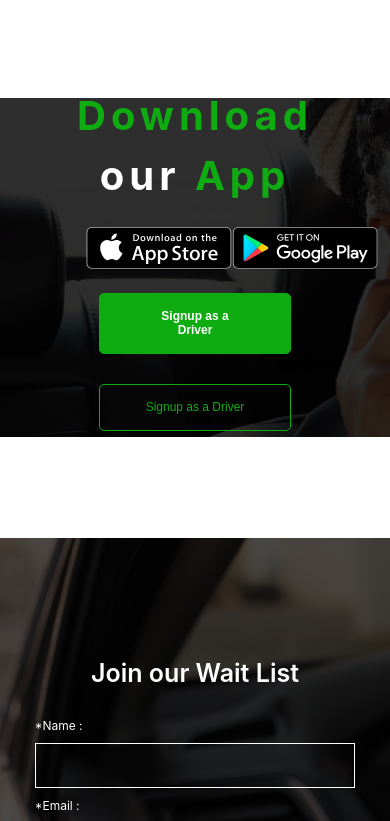
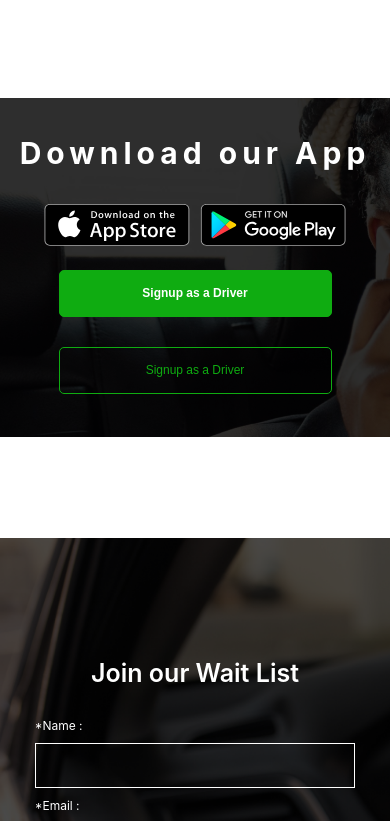
Before and after one commit to Mumen345/greach, a Vue app: page / in a window 390 px wide. Shown: the part 2119-2940 px from the top of the page. Built offline with nearby package versions, Linux system fonts and the light colour scheme.

Commit message:
responsiveness done throughout everywhere

```diff
--- a/src/components/DownloadSection.vue
+++ b/src/components/DownloadSection.vue
@@ -1,7 +1,7 @@
 <template>
     <div class="download_section_container">
         <div class="left_div">
-            <p class="section_text"><span>Download</span>  our <span>App</span> </p>
+            <p class="section_text">Download our App </p>
             <div class="download_link">
              <a href="#"><img alt="apple logo" src="@/assets/appstore.svg"/></a>
              <a href="#"><img alt="play store logo" src="@/assets/googleplay.svg"/></a>
@@ -78,7 +78,7 @@
     .primary_button{
           background-color: #0FAC11;
                 border: 1px solid #0FAC11;
-
+        width: 100%;
         color: #ffffff;
         font-weight: 700;
          padding: 1.3em 3.5em;
@@ -100,6 +100,7 @@
         border-radius: 5px;
         font-size: 12px;
         color: #0FAC11;
+        width: 100%;
     }
       .secondary_button:hover{
         cursor: pointer;
@@ -162,4 +163,25 @@
     }
 
     }
+    @media screen and (max-width: 700px) {
+    .section_CTA {
+        display: flex;
+        flex-direction: row;
+        justify-content: space-between;
+        align-items: center;
+        margin: 20px 0;
+        width: 100%;
+    }
+     .left_div {
+        width: 100%;
+        margin: 70px auto ;
+    }
+    .section_text {
+        color: #ffffff;
+         font-size: 30px;
+        font-weight: 700;
+        line-height: 60px;
+        letter-spacing: 5px;
+    }
+    }
 </style>
--- a/src/components/Howitworks.vue
+++ b/src/components/Howitworks.vue
@@ -36,9 +36,7 @@
 <script setup>
 </script>
 <style scoped>
-.hiw_container img {
-    /* margin: 30px; */
-}
+
 
 .hiw_container {
     display: flex;
```
